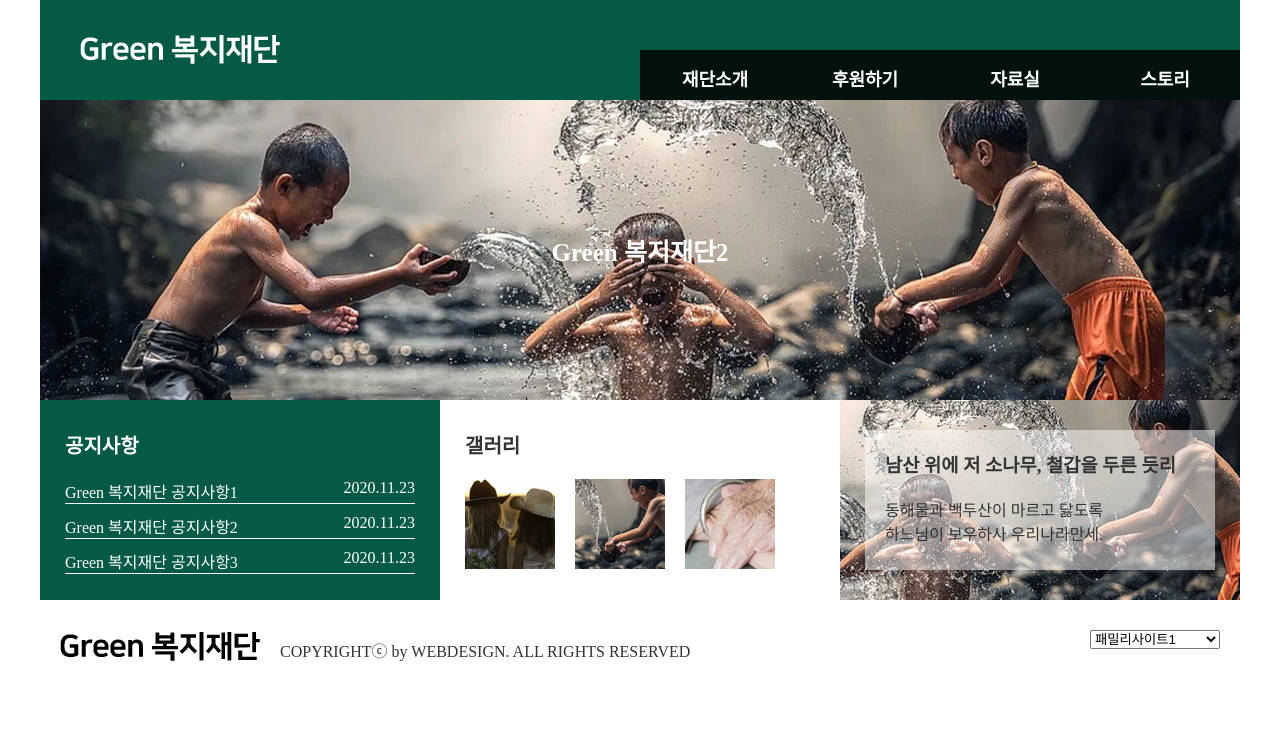
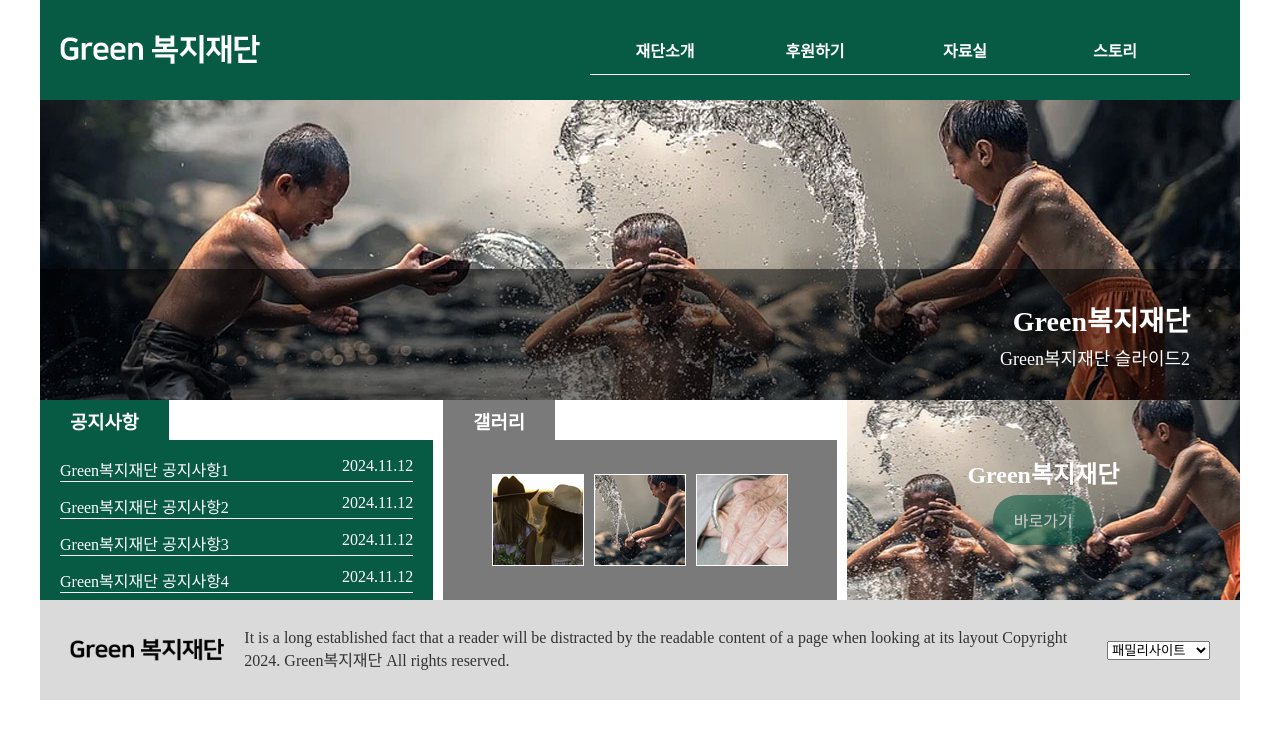
Before and after one commit to kimziyeon/webDesign-A2, a plain HTML site: page index.html in a window 1280 px wide. Drawn offline with Linux system fonts and the light colour scheme.

Commit message:
20241112 재연습

```diff
--- a/css/style.css
+++ b/css/style.css
@@ -13,295 +13,333 @@ li {
 a {
     text-decoration: none;
     color: inherit;
+    display: block;
 }
 
 img {
     max-width: 100%;
-}
-
-button {
-    cursor: pointer;
+    vertical-align: top;
 }
 
 body {
-    color: #333333;
+    color: #333;
+    background-color: #fff;
 }
 
 .wrap {
+    width: 1200px;
+    margin: auto;
     position: relative;
 }
 
-.inner {
-    width: 1200px;
-    margin: auto;
-}
-
 header {
-    background-color: rgb(5, 90, 69);
+    width: 100%;
     height: 100px;
+    background-color: #075a44;
+    padding-left: 20px;
     position: relative;
 }
 
-header h2 {
-    padding: 30px 40px;
+header>a {
+    width: 200px;
+    height: 100%;
+    align-content: center;
 }
 
-header h2 a {}
-
 nav {
-    color: #fff;
     position: absolute;
-    right: 0;
-    top: 50px;
-    z-index: 999;
+    top: 25px;
+    right: 50px;
+    z-index: 10;
 }
 
 nav>ul {
     display: flex;
-
 }
 
-nav>ul li {
+nav>ul>li {
     width: 150px;
-}
-
-
-nav>ul>li:hover>a {
-    background-color: rgb(187, 187, 187);
-    color: #fff;
+    text-align: center;
 }
 
 nav>ul>li>a {
     height: 50px;
+    align-content: center;
     font-weight: bold;
-    display: block;
-    text-align: center;
-    font-size: 18px;
-    background-color: rgba(0, 0, 0, 0.8);
-    padding: 15px;
+    color: #fff;
+    border-bottom: 1px solid #fff;
+}
 
+nav>ul>li>a.on,
+nav>ul>li:hover>a {
+    background-color: #fff;
+    color: #075a44;
 }
 
 
 
 .sub {
-    height: 120px;
     display: none;
 }
 
-.sub>li {
-    width: 150px;
-    padding: 10px;
-}
+.sub>li {}
 
-.sub li:hover {
-    background-color: rgb(187, 187, 187);
+.sub>li>a {
+    height: 50px;
+    align-content: center;
     color: #fff;
 }
 
-.on {
-    background-color: rgb(187, 187, 187);
+.sub>li>a.on,
+.sub>li:hover>a {
+    background-color: #fff;
+    color: #075a44;
+}
+
+
+.n_back {
+    width: 100%;
+    height: 150px;
+    background-color: #075a44;
+    position: absolute;
+    top: 75px;
+    left: 0;
+    z-index: 9;
+    display: none;
+}
+
+
+
+
+
+
+.slide {
+    width: 100%;
+    height: 300px;
+    position: relative;
+    overflow: hidden;
+}
+
+.slide>ul {
+    width: 3600px;
+    height: 100%;
+    display: flex;
+    position: absolute;
+    top: 0;
+    left: 0;
+    z-index: 1;
+}
+
+.slide>ul>li {
+    width: 1200px;
+    height: 100%;
+}
+
+.slide>ul>li>a {
+    width: 100%;
+    height: 100%;
+    align-content: end;
+}
+
+.slide .s_text {
+    background-color: rgb(0, 0, 0, 0.5);
+    padding: 30px 50px;
+    text-align: right;
     color: #fff;
 }
 
-.sub li>a {
-    display: block;
-    text-align: center;
-
+.slide .s_text>h2 {
+    font-size: 28px;
 }
 
-.sub_bg {
-    width: 100%;
-    height: 120px;
-    background-color: rgba(0, 0, 0, 0.8);
-    position: absolute;
-    top: 100px;
-    left: 0;
-    z-index: 995;
-    display: none;
+.slide .s_text>p {
+    font-size: 18px;
+    margin-top: 5px;
 }
 
-.content {
-    height: 500px;
-}
-
-.content .slide {
-    width: 1200px;
-    height: 300px;
-    overflow: hidden;
-    position: relative;
-}
-
-.content .slide>ul {
-    display: flex;
-    width: 3600px;
-    position: absolute;
-    top: 0;
-    left: 0;
-    z-index: -1;
-}
-
-.content .slide>ul li {
-    width: 1200px;
-    height: 300px;
-    position: relative;
-}
-
-
-.slide>ul li a>h3 {
-    width: 1200px;
-    height: 300px;
-    text-align: center;
-    color: #fff;
-    font-size: 25px;
-    align-content: center;
-}
-
-.slide ul .s1 {
+.slide .s1 {
     background: url(/img/img1.jpg) no-repeat center/cover;
 }
 
-.slide ul .s2 {
+.slide .s2 {
     background: url(/img/img2.jpg) no-repeat center/cover;
 
 }
 
-.slide ul .s3 {
+.slide .s3 {
     background: url(/img/img3.jpg) no-repeat center/cover;
+}
+
+
+
+main {
+    width: 100%;
+    height: 200px;
+    display: flex;
+    gap: 10px;
+}
+
+main h3 {
+    height: 40px;
+    align-content: center;
+    display: inline-block;
+    background-color: #075a44;
+    color: #fff;
+    padding: 0 30px;
+}
+
+main .notice {
+    height: 100%;
+    width: 400px;
+}
+
+main .notice>a {
+    width: 100%;
+}
+
+main .notice>ul {
+    padding: 10px 20px;
+    height: 160px;
+    width: 100%;
+    background-color: #075a44;
+}
+
+main .notice>ul>li {
+    padding: 5px 0;
+    margin: 2px 0;
+}
+
+main .notice>ul>li>a {
+    width: 100%;
+    display: flex;
+    justify-content: space-between;
+    border-bottom: 1px solid #fff;
+    color: #fff;
+}
+
+main .notice>ul>li:hover>a {
+    color: #dadada;
+    border-bottom: 1px solid #dadada;
 
 }
 
-.con {
-    width: 1200px;
-    height: 200px;
-    display: flex;
+main .gall {
+    height: 100%;
+    width: 400px;
+
 }
 
-
-.con .con1 {
-    width: 400px;
-    background-color: rgb(5, 90, 69);
-    color: #fff;
-    padding: 30px 25px;
+main .gall>a>h3 {
+    background-color: #7a7a7a;
 }
 
-.con .con1>h3 {
-    margin-bottom: 20px;
-    font-size: 20px;
+main .gall>ul {
+    padding: 10px 20px;
+    height: 160px;
+    width: 100%;
+    background-color: #7a7a7a;
+    display: flex;
+    gap: 10px;
+    justify-content: center;
+    align-items: center;
 }
 
-.con .con1 .notice {
-    width: 400px;
+main .gall>ul>li {}
+
+main .gall>ul>li>a {
+    width: 100%;
+    border: 1px solid #fff;
 }
 
-.con .con1 .notice li {
-    width: 350px;
-    display: flex;
-    justify-content: space-between;
-    margin: 10px 0;
-    border-bottom: 1px solid #fff;
+main .banner {
+    height: 100%;
+    width: 400px;
+
 }
 
-.con .con2 {
-    width: 400px;
-    padding: 30px 25px;
+main .banner>a {
+    width: 100%;
+    height: 100%;
+    background: url(/img/banner.jpg) no-repeat center/cover;
+    align-content: center;
+    text-align: center;
+    color: #fff;
+
 }
 
-.con .con2>h3 {
-    margin-bottom: 20px;
-    font-size: 20px;
+main .banner>a>h2 {}
+
+main .banner>a>p {
+    display: inline-block;
+    background-color: #075a44;
+    width: 100px;
+    height: 50px;
+    align-content: center;
+    border-radius: 25px;
+    margin-top: 5px;
+    opacity: 0.6;
 }
 
+main .banner>a:hover>p {
+    opacity: 1;
 
-.con .con2 .gall {
-    width: 400px;
-    display: flex;
-    gap: 20px;
-}
-
-.con .con2 .gall li {}
-
-.con .con3 {
-    width: 400px;
-    padding: 30px 25px;
-    background: url(/img/banner.jpg)no-repeat center / cover;
-}
-
-.con .con3 .banner {
-    background-color: rgba(255, 255, 255, 0.5);
-    width: 100%;
-    height: 140px;
-    padding: 20px;
-}
-
-.con .con3 .banner h3 {}
-
-.con .con3 .banner>div {
-    margin-top: 20px;
 }
 
 footer {
-    padding: 20px;
     width: 100%;
     height: 100px;
+    background-color: #dadada;
     display: flex;
+    justify-content: space-between;
     align-items: center;
     gap: 20px;
-    position: relative;
+    padding: 0 30px;
 }
 
-footer h2 {}
-
-footer .fams {
-    position: absolute;
-    right: 20px;
-    top: 30px;
-    font-weight: bold;
+footer>a {
+    width: 200px;
+    height: 100%;
+    align-content: center;
 }
 
-footer .fams select {
-    width: 130px;
+.pop {
+    width: 100%;
+    height: 100%;
+    background-color: rgb(0, 0, 0, 0.5);
+    position: absolute;
+    top: 0;
+    left: 0;
+    z-index: 999;
+    display: none;
 }
 
-footer .fams select option {}
-
-footer .copy {}
-
-.popup {
-
-    width: 500px;
+.pop .p_innner {
+    width: 450px;
+    height: 350px;
+    background-color: #fff;
+    text-align: center;
+    padding: 30px;
+    border-radius: 10px;
     position: absolute;
     top: 50%;
     left: 50%;
     transform: translate(-50%, -50%);
-    background-color: #fff;
-    padding: 30px;
-    text-align: center;
-    border-radius: 10px;
-    border: 1px solid #000;
-    display: none;
 }
 
-.popup h3 {}
+.pop .p_innner>h2 {}
 
-.popup .popb {
-    margin: 20px 0;
-
+.pop .p_innner>p {
+    margin-top: 20px;
+    line-height: 25px;
 }
 
-
-.popup .popcont {
-    text-align: left;
-    width: 400px;
-    margin-left: 20px;
-
+.pop .pop_off {
+    cursor: pointer;
+    position: absolute;
+    right: 30px;
+    bottom: 30px;
 }
 
-.popup .xbtn {
-    margin-top: 20px;
+.pop .pop_off:hover {
+    color: #075a44;
 }
-
-.popup .xbtn button {
-    border: none;
-    background: none;
-}
--- a/index.html
+++ b/index.html
@@ -4,20 +4,17 @@
 <head>
     <meta charset="UTF-8">
     <meta name="viewport" content="width=device-width, initial-scale=1.0">
-    <title>Green복지재단</title>
 
     <link rel="stylesheet" href="/css/style.css">
     <script src="/js/jquery-1.12.3.js"></script>
     <script src="/js/script.js"></script>
+    <title>Green복지재단</title>
 </head>
 
 <body>
     <div class="wrap">
-        <div class="inner">
         <header>
-                <h2><a href="#">
-                        <img src="/img/logo.png" alt="Green복지재단">
-                    </a></h2>
+            <a href="#"><img src="/img/logo.png" alt="Green복지재단"></a>
             <nav>
                 <ul>
                     <li><a href="#">재단소개</a>
@@ -50,107 +47,111 @@
                     </li>
                 </ul>
             </nav>
-                <div class="sub_bg"></div>
+
+            <div class="n_back"></div>
         </header>
-
-            <div class="content">
         <div class="slide">
             <ul>
-                        <li class="s1">
-                            <a href="#">
-                                <h3>Green 복지재단1</h3>
+                <li class="s1"><a href="#">
+                        <div class="s_text">
+                            <h2>Green복지재단</h2>
+                            <p>Green복지재단 슬라이드1</p>
+                        </div>
                     </a>
                 </li>
-                        <li class="s2">
-                            <a href="#">
-                                <h3>Green 복지재단2</h3>
-                            </a>
-
-                        </li>
-                        <li class="s3">
-                            <a href="#">
-                                <h3>Green 복지재단3</h3>
-                            </a>
-
-                        </li>
-                    </ul>
+                <li class="s2"><a href="#">
+                        <div class="s_text">
+                            <h2>Green복지재단</h2>
+                            <p>Green복지재단 슬라이드2</p>
                         </div>
-                <div class="con">
-                    <div class="con1">
-                        <h3>공지사항</h3>
-                        <ul class="notice">
-                            <li class="pop_on">
-                                <a href="#">Green 복지재단 공지사항1</a>
-                                <div>2020.11.23</div>
-                            </li>
-                            <li><a href="#">Green 복지재단 공지사항2</a>
-                                <div>2020.11.23</div>
-                            </li>
-                            <li><a href="#">Green 복지재단 공지사항3</a>
-                                <div>2020.11.23</div>
-                            </li>
-                        </ul>
-                    </div>
-                    <div class="con2">
-                        <h3>갤러리</h3>
-                        <ul class="gall">
-                            <li>
-                                <a href="#">
-                                    <img src="/img/icon1.png" alt="갤러리 이미지">
                     </a>
                 </li>
-                            <li>
-                                <a href="#">
-                                    <img src="/img/icon2.png" alt="갤러리 이미지">
-                                </a>
-                            </li>
-                            <li>
-                                <a href="#">
-                                    <img src="/img/icon3.png" alt="갤러리 이미지">
+                <li class="s3"><a href="#">
+                        <div class="s_text">
+                            <h2>Green복지재단</h2>
+                            <p>Green복지재단 슬라이드3</p>
+                        </div>
                     </a>
                 </li>
             </ul>
         </div>
-                    <div class="con3">
+        <main>
+            <div class="notice">
+                <a href="#">
+                    <h3>공지사항</h3>
+                </a>
+                <ul>
+                    <li class="pop_on"><a href="#">
+                            <div class="tt">Green복지재단 공지사항1</div>
+                            <div class="dt">2024.11.12</div>
+                        </a>
+                    </li>
+                    <li><a href="#">
+                            <div class="tt">Green복지재단 공지사항2</div>
+                            <div class="dt">2024.11.12</div>
+                        </a>
+                    </li>
+                    <li><a href="#">
+                            <div class="tt">Green복지재단 공지사항3</div>
+                            <div class="dt">2024.11.12</div>
+                        </a>
+                    </li>
+                    <li><a href="#">
+                            <div class="tt">Green복지재단 공지사항4</div>
+                            <div class="dt">2024.11.12</div>
+                        </a>
+                    </li>
+                </ul>
+
+            </div>
+            <div class="gall">
+                <a href="#">
+                    <h3>갤러리</h3>
+                </a>
+                <ul>
+                    <li><a href="#"><img src="/img/icon1.png" alt="아이콘1 이미지"></a></li>
+                    <li><a href="#"><img src="/img/icon2.png" alt="아이콘2 이미지"></a></li>
+                    <li><a href="#"><img src="/img/icon3.png" alt="아이콘3 이미지"></a></li>
+                </ul>
+            </div>
             <div class="banner">
-                            <h3>남산 위에 저 소나무, 철갑을 두른 듯리</h3>
-                            <div>
-                                <div>동해물과 백두산이 마르고 닳도록</div>
-                                <div>하느님이 보우하사 우리나라만세.</div>
+                <a href="#">
+                    <h2>Green복지재단</h2>
+                    <p>바로가기</p>
+                </a>
+            </div>
+        </main>
+        <footer>
+            <a href="#"><img src="/img/footerLogo.png" alt="Green복지재단"></a>
+            <div class="copy">
+                It is a long established fact that a reader will be distracted by the readable content of a page when
+                looking at its layout
+                Copyright 2024. Green복지재단 All rights reserved.
+            </div>
+            <div class="famm">
+                <select>
+                    <option>패밀리사이트</option>
+                    <option value="1">패밀리사이트1</option>
+                    <option value="2">패밀리사이트2</option>
+                    <option value="3">패밀리사이트3</option>
+                </select>
+            </div>
+        </footer>
+        <div class="pop">
+            <div class="p_innner">
+                <h2>Green복지재단 공지사항</h2>
+                <p>
+                    가장 최상단의 조상 요소를 만날 때까지 이 과정이 반복되면서 요소 각각에 할당된 핸들러가 동작합니다.
+                    이벤트가 제일 깊은 곳에 있는 요소에서 시작해 부모요소를 거슬러 올라가며 발생하는 모양이 마치 물속 거품(bubble)과 닮았기 때문입니다.
+                    클릭 이벤트를 중단하고, 호출한 곳으로 되돌아 가라~라는 의미.
+                    a를 클릭했을 때, 부모의 요소도 클릭한것 처럼 처리가 되기때문에
+                </p>
+                <div class="pop_off">
+                    close X
                 </div>
             </div>
         </div>
     </div>
-            </div>
-            <footer>
-                <h2 class="flogo"><img src="./img/footerLogo.png" alt="Green복지재단"></h2>
-                <div class="fams">
-                    <select name="famsite" id="famsite">
-                        <option>패밀리사이트1</option>
-                        <option>패밀리사이트2</option>
-                        <option>패밀리사이트3</option>
-                    </select>
-                </div>
-                <div class="copy">
-                    COPYRIGHTⓒ by WEBDESIGN. ALL RIGHTS RESERVED
-                </div>
-            </footer>
-        </div>
-
-        <div class="popup">
-            <h3>복지재단 공지사항</h3>
-            <div class="popb"><img src="./img/banner.jpg" alt="배너 이미지"></div>
-            <div class="popcont">
-                동해물과 백두산이 마르고 닳도록 하느님이 보우하사 우리나라만세.<br>
-                무궁화 삼천리 화려강 대한 사람 대한으로 길이 보전하세.<br>
-                남산 위에 저 소나무, 철갑을 두른 듯 바람서리 불변함은 우리 기상일세.<br>
-            </div>
-            <div class="xbtn">
-                <button>CLOSE X</button>
-            </div>
-        </div>
-    </div>
-
 </body>
 
 </html>
--- a/js/script.js
+++ b/js/script.js
@@ -1,50 +1,54 @@
+
+
 $(function () {
-
-    $('.pop_on').click(function () {
-        $('.popup').show();
-        return false;
+    $('nav>ul>li').mouseenter(function () {
+        $('.sub').stop().slideDown();
+        $('.n_back').stop().slideDown();
     })
 
-    $('.xbtn').click(function () {
-        $('.popup').hide();
+    $('nav>ul>li').mouseleave(function () {
+        $('.sub').stop().slideUp();
+        $('.n_back').stop().slideUp();
     })
 
-    $('nav ul li').mouseenter(function () {
-        $('.sub,.sub_bg').stop().slideDown();
+    $('nav>ul>li').focusin(function () {
+        $('.sub').stop().slideDown();
+        $('.n_back').stop().slideDown();
+        $(this).children('a').addClass('on');
     })
 
-    $('nav').mouseleave(function () {
-        $('.sub,.sub_bg').stop().slideUp();
+    $('nav>ul>li').focusout(function () {
+        $('.sub').stop().slideUp();
+        $('.n_back').stop().slideUp();
+        $(this).children('a').removeClass('on');
     })
 
-    $('nav ul li a').focusin(function () {
-        $('.sub,.sub_bg').stop().slideDown();
-
+    $('.sub>li').focusin(function () {
+        $(this).children('a').addClass('on');
     })
-
-    $('.sub li').focusin(function () {
-        $(this).addClass('on');
-    })
-
-    $('.sub li').focusout(function () {
-        $(this).removeClass('on');
-    })
-
-    $('.sub li:last-child').focusout(function () {
-        $('.sub,.sub_bg').stop().slideUp();
+    $('.sub>li').focusout(function () {
+        $(this).children('a').removeClass('on');
     })
 
 
 
-
+    // 슬라이드
     function slide() {
-        $('.slide ul').animate({ left: '-1200px' }, 1000, function () {
-            $('.slide ul').append(
-                $('.slide ul li').first());
-            $('.slide ul').css({ left: '0' })
+        $('.slide>ul').animate({ left: '-1200px' }, 1000, function () {
+            $(this).append($('.slide>ul>li').first());
+            $('.slide>ul').css({ left: '0' });
         })
     }
     setInterval(slide, 3000)
 
+    // 팝업
+
+    $('.pop_on').click(function () {
+        $('.pop').show();
+    })
+
+    $('.pop_off').click(function () {
+        $('.pop').hide();
+    })
 
 })
```
Also changed, not shown: 1 other file. Lines whose indentation alone changed are shown as unchanged.
